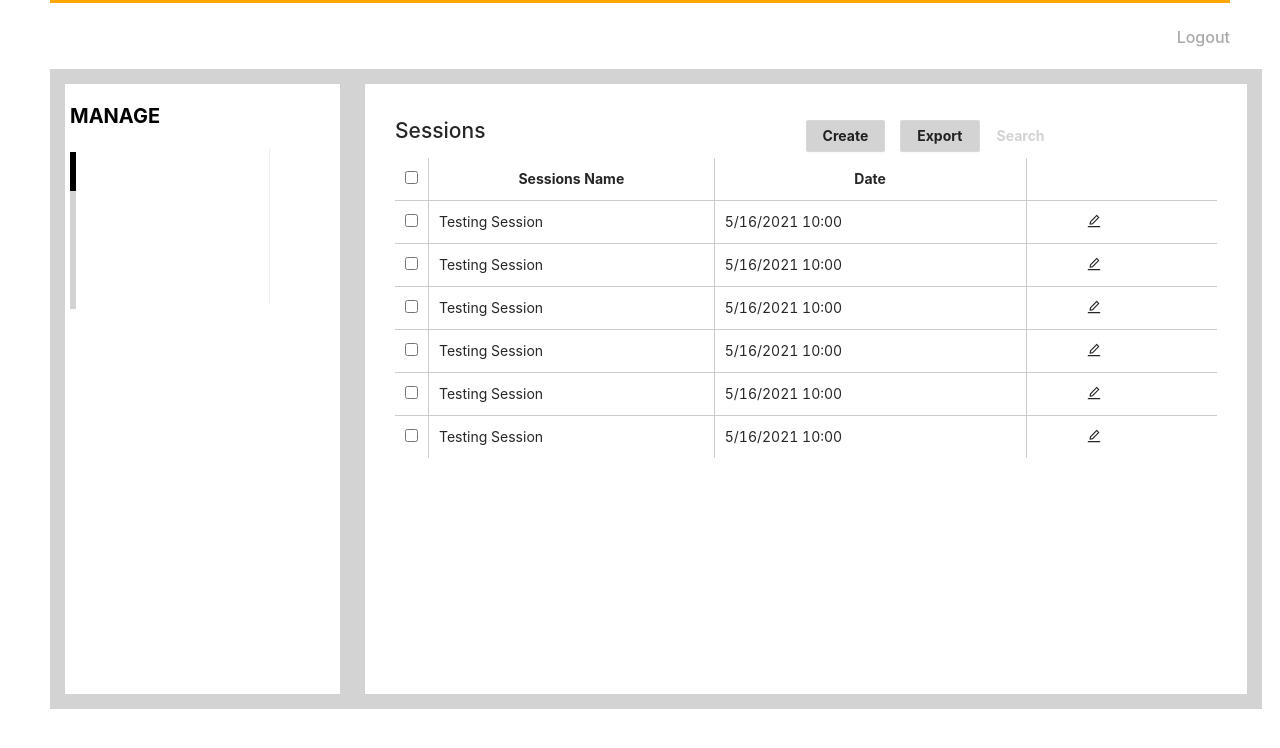
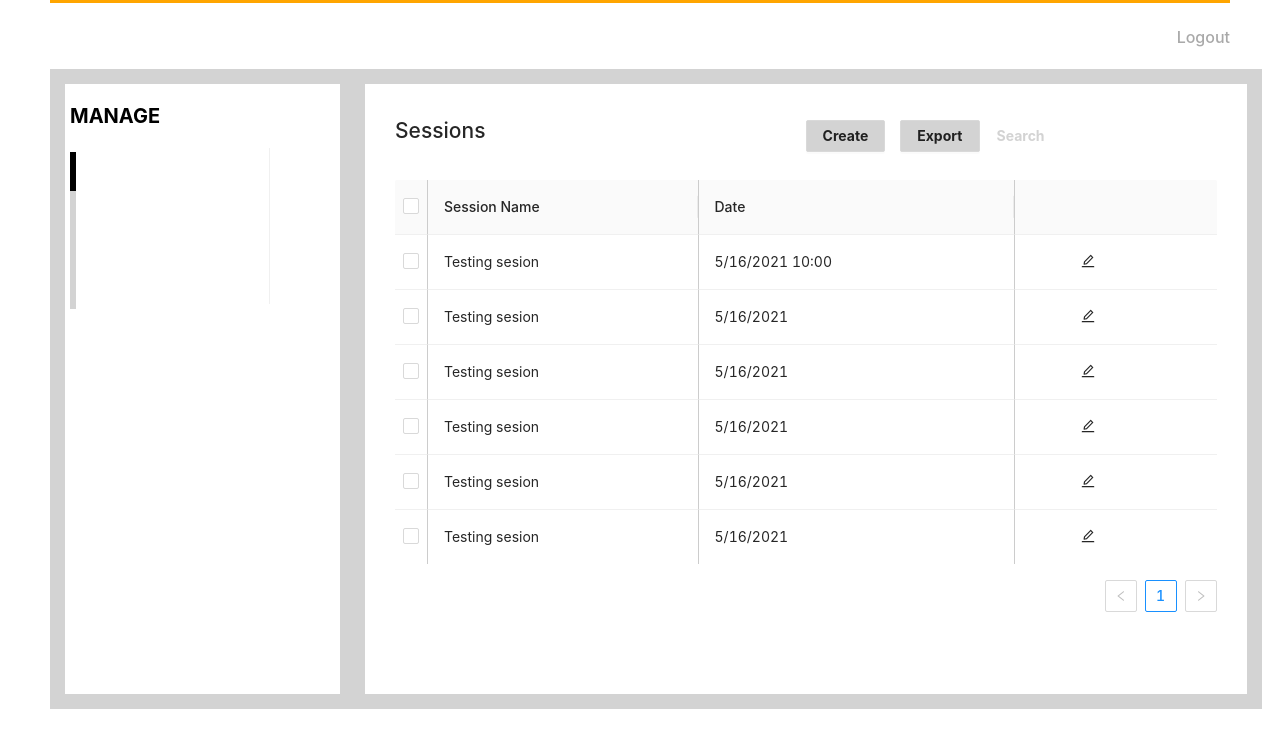
Before and after one commit to hoangq1211/AgileTech-my-app, a React (Create React App) app: page / in a window 1280 px wide. Shown: the top 748 px of the page. Built offline with nearby package versions, Linux system fonts and the light colour scheme.

Commit message:
Fix table

```diff
--- a/src/containers/ManagePage/components/Questionnaire.js
+++ b/src/containers/ManagePage/components/Questionnaire.js
@@ -16,13 +16,66 @@ const iconStyle = {
   cursor: "pointer",
 };
 
+const dataSource = [
+  {
+    key: "1",
+    questionnaire: "Testing questionnaire",
+  },
+  {
+    key: "2",
+    questionnaire: "Testing questionnaire",
+  },
+  {
+    key: "3",
+    questionnaire: "Testing questionnaire",
+  },
+  {
+    key: "4",
+    questionnaire: "Testing questionnaire",
+  },
+  {
+    key: "5",
+    questionnaire: "Testing questionnaire",
+  },
+  {
+    key: "6",
+    questionnaire: "Testing questionnaire",
+  },
+];
+
+const columns = [
+  {
+    title: "Questionnaire",
+    dataIndex: "questionnaire",
+    key: "questionnaire",
+  },
+  {
+    title: "",
+    dataIndex: "address",
+    key: "address",
+    render: () => (
+      <>
+        <EditOutlined style={iconStyle} />
+        <DeleteOutlined style={iconStyle} />
+      </>
+    ),
+  },
+];
+
 class SessionsTab extends Component {
   constructor(props) {
     super(props);
   }
-  state = {};
+  state = {
+    selectedRowKeys: [],
+  };
 
   render() {
+    const { selectedRowKeys } = this.state;
+    const rowSelection = {
+      selectedRowKeys,
+      onChange: this.onSelectChange,
+    };
     return (
       <div className="content-container">
         <Row>
@@ -39,76 +92,12 @@ class SessionsTab extends Component {
             </Row>
           </Col>
         </Row>
-        <table className="table">
-          <tr>
-            <th>
-              <input type="checkbox" name="vehicle1" />
-            </th>
-            <th>Questionnaire</th>
-            <th />
-          </tr>
-          <tr>
-            <td>
-              <input type="checkbox" name="vehicle1" />
-            </td>
-            <td>Testing Questionnaire</td>
-            <td>
-              <EditOutlined style={iconStyle} />
-              <DeleteOutlined style={iconStyle} />
-            </td>
-          </tr>
-
-          <tr>
-            <td>
-              <input type="checkbox" name="vehicle1" />
-            </td>
-            <td>Testing Questionnaire</td>
-            <td>
-              <EditOutlined style={iconStyle} />
-              <DeleteOutlined style={iconStyle} />
-            </td>
-          </tr>
-          <tr>
-            <td>
-              <input type="checkbox" name="vehicle1" />
-            </td>
-            <td>Testing Questionnaire</td>
-            <td>
-              <EditOutlined style={iconStyle} />
-              <DeleteOutlined style={iconStyle} />
-            </td>
-          </tr>
-          <tr>
-            <td>
-              <input type="checkbox" name="vehicle1" />
-            </td>
-            <td>Testing Questionnaire</td>
-            <td>
-              <EditOutlined style={iconStyle} />
-              <DeleteOutlined style={iconStyle} />
-            </td>
-          </tr>
-          <tr>
-            <td>
-              <input type="checkbox" name="vehicle1" />
-            </td>
-            <td>Testing Questionnaire</td>
-            <td>
-              <EditOutlined style={iconStyle} />
-              <DeleteOutlined style={iconStyle} />
-            </td>
-          </tr>
-          <tr>
-            <td>
-              <input type="checkbox" name="vehicle1" />
-            </td>
-            <td>Testing Questionnaire</td>
-            <td>
-              <EditOutlined style={iconStyle} />
-              <DeleteOutlined style={iconStyle} />
-            </td>
-          </tr>
-        </table>
+        <br />
+        <Table
+          dataSource={dataSource}
+          columns={columns}
+          rowSelection={rowSelection}
+        />
       </div>
     );
   }
--- a/src/containers/ManagePage/components/SessionsTab.js
+++ b/src/containers/ManagePage/components/SessionsTab.js
@@ -1,6 +1,7 @@
 import { EditOutlined } from "@ant-design/icons";
 import { Layout, Row, Col, Table, Button, Input } from "antd";
 import React, { Component } from "react";
+import { Link } from "react-router-dom";
 
 import "../index.css";
 
@@ -16,14 +17,80 @@ const iconStyle = {
   cursor: "pointer",
 };
 
+const dataSource = [
+  {
+    key: "1",
+    session_name: "Testing sesion",
+    date: "5/16/2021 10:00",
+  },
+  {
+    key: "2",
+    session_name: "Testing sesion",
+    date: "5/16/2021",
+  },
+  {
+    key: "3",
+    session_name: "Testing sesion",
+    date: "5/16/2021",
+  },
+  {
+    key: "4",
+    session_name: "Testing sesion",
+    date: "5/16/2021",
+  },
+  {
+    key: "5",
+    session_name: "Testing sesion",
+    date: "5/16/2021",
+  },
+  {
+    key: "6",
+    session_name: "Testing sesion",
+    date: "5/16/2021",
+  },
+];
+
+const columns = [
+  {
+    title: "Session Name",
+    dataIndex: "session_name",
+    key: "session_name",
+  },
+  {
+    title: "Date",
+    dataIndex: "date",
+    key: "date",
+  },
+  {
+    title: "",
+    dataIndex: "address",
+    key: "address",
+    render: () => (
+      <>
+        <EditOutlined style={iconStyle} />
+      </>
+    ),
+  },
+];
 class SessionsTab extends Component {
   constructor(props) {
     super(props);
   }
-  state = {};
+  state = {
+    selectedRowKeys: [],
+  };
+
+  onSelectChange = (selectedRowKey) => {
+    this.setState({ selectedRowKeys: selectedRowKey });
+  };
 
   render() {
-    const { onSelectChange, onSelectRow } = this.props;
+    const { selectedRowKeys } = this.state;
+
+    const rowSelection = {
+      selectedRowKeys,
+      onChange: this.onSelectChange,
+    };
 
     return (
       <div className="content-container">
@@ -39,77 +106,13 @@ class SessionsTab extends Component {
             </Row>
           </Col>
         </Row>
-        <table className="table">
-          <tr>
-            <th>
-              <input type="checkbox" name="vehicle1" />
-            </th>
-            <th>Sessions Name</th>
-            <th>Date</th>
-            <th />
-          </tr>
-          <tr>
-            <td>
-              <input type="checkbox" name="vehicle1" />
-            </td>
-            <td>Testing Session</td>
-            <td>5/16/2021 10:00</td>
-            <td>
-              <EditOutlined style={iconStyle} />
-            </td>
-          </tr>
+        <br />
 
-          <tr>
-            <td>
-              <input type="checkbox" name="vehicle1" />
-            </td>
-            <td>Testing Session</td>
-            <td>5/16/2021 10:00</td>
-            <td>
-              <EditOutlined style={iconStyle} />
-            </td>
-          </tr>
-          <tr>
-            <td>
-              <input type="checkbox" name="vehicle1" />
-            </td>
-            <td>Testing Session</td>
-            <td>5/16/2021 10:00</td>
-            <td>
-              <EditOutlined style={iconStyle} />
-            </td>
-          </tr>
-          <tr>
-            <td>
-              <input type="checkbox" name="vehicle1" />
-            </td>
-            <td>Testing Session</td>
-            <td>5/16/2021 10:00</td>
-            <td>
-              <EditOutlined style={iconStyle} />
-            </td>
-          </tr>
-          <tr>
-            <td>
-              <input type="checkbox" name="vehicle1" />
-            </td>
-            <td>Testing Session</td>
-            <td>5/16/2021 10:00</td>
-            <td>
-              <EditOutlined style={iconStyle} />
-            </td>
-          </tr>
-          <tr>
-            <td>
-              <input type="checkbox" name="vehicle1" />
-            </td>
-            <td>Testing Session</td>
-            <td>5/16/2021 10:00</td>
-            <td>
-              <EditOutlined style={iconStyle} />
-            </td>
-          </tr>
-        </table>
+        <Table
+          dataSource={dataSource}
+          columns={columns}
+          rowSelection={rowSelection}
+        />
       </div>
     );
   }
```
